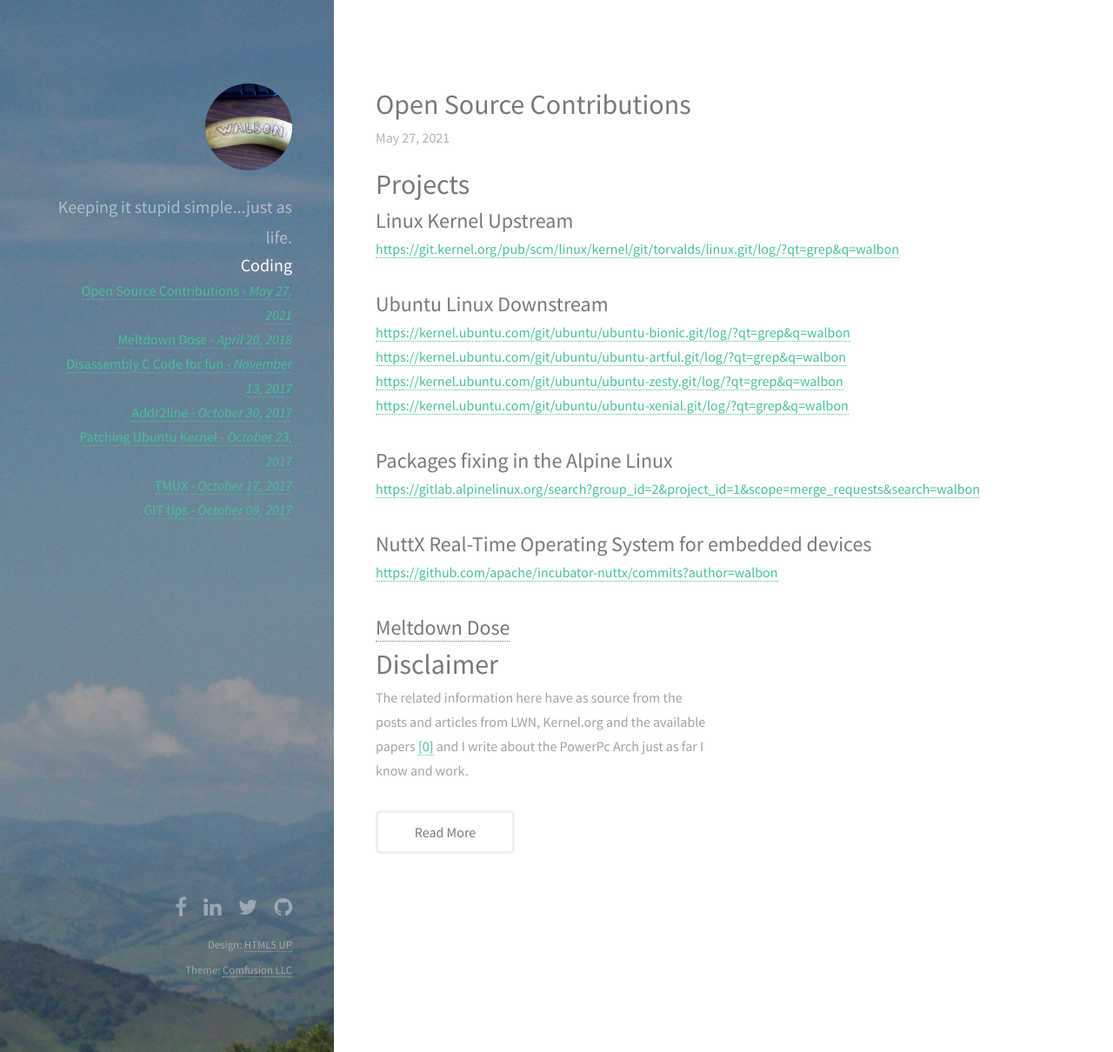
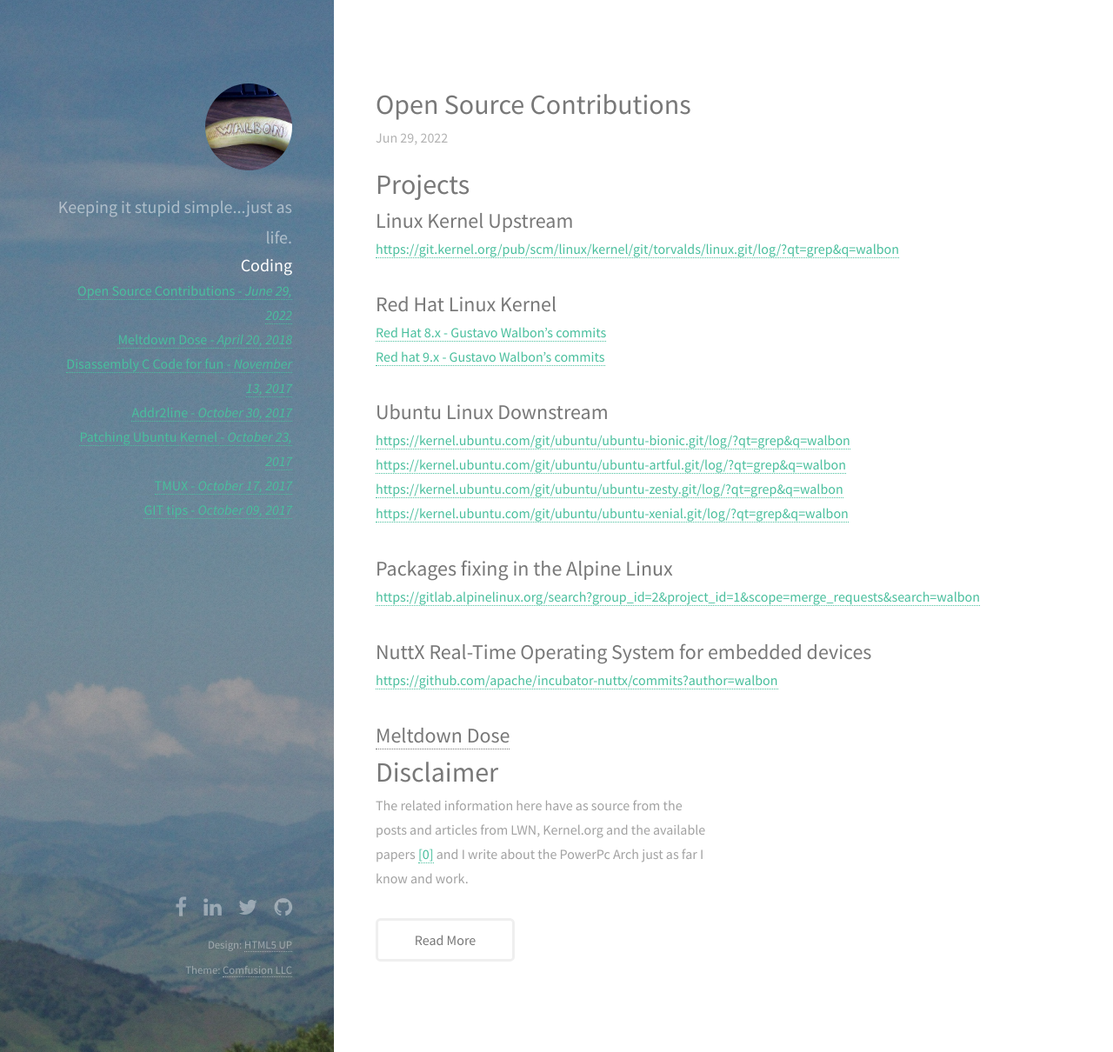
Before and after one commit to walbon/walbon.github.io, a Jekyll site: the page built from _posts/2022-06-29-Contributions.md, in a window 1280 px wide and 1210 px high. Shown: the whole window at 87% size. Built offline with Jekyll 4.4.1, drawn with Linux system fonts in a browser that asks for light colours; nearby versions of some CDN libraries; comment, search, counter and statistics services are not loaded.

Commit message:
[POST]updating of contributions list in opensource projects
Redhat commits are not available, so you can check through the CentOS
changelog.

```diff
--- a/_posts/2021-05-27-Contributions.md
+++ b/_posts/2022-06-29-Contributions.md
@@ -2,21 +2,28 @@
 layout: post
 title: Open Source Contributions
 categories: Coding
-tags: opensource ubuntu git kernel linux
+tags: opensource ubuntu git kernel linux redhat centos
 year: 2021
-month: 05
-day: 27
+month: 06
+day: 29
 permalink: contributions
 ---
 # Projects
 ## Linux Kernel Upstream
 [https://git.kernel.org/pub/scm/linux/kernel/git/torvalds/linux.git/log/?qt=grep&q=walbon](https://git.kernel.org/pub/scm/linux/kernel/git/torvalds/linux.git/log/?qt=grep&q=walbon)
+
+## Red Hat Linux Kernel
+[Red Hat 8.x - Gustavo Walbon's commits](https://git.centos.org/rpms/kernel/blob/c8/f/SPECS/kernel.spec)
+<br>[Red hat 9.x - Gustavo Walbon's commits](https://git.centos.org/rpms/kernel/blob/c9/f/SPECS/kernel.spec)
+
 ## Ubuntu Linux Downstream
 [https://kernel.ubuntu.com/git/ubuntu/ubuntu-bionic.git/log/?qt=grep&q=walbon](https://kernel.ubuntu.com/git/ubuntu/ubuntu-bionic.git/log/?qt=grep&q=walbon)
-[https://kernel.ubuntu.com/git/ubuntu/ubuntu-artful.git/log/?qt=grep&q=walbon](https://kernel.ubuntu.com/git/ubuntu/ubuntu-artful.git/log/?qt=grep&q=walbon)
-[https://kernel.ubuntu.com/git/ubuntu/ubuntu-zesty.git/log/?qt=grep&q=walbon](https://kernel.ubuntu.com/git/ubuntu/ubuntu-zesty.git/log/?qt=grep&q=walbon)
-[https://kernel.ubuntu.com/git/ubuntu/ubuntu-xenial.git/log/?qt=grep&q=walbon](https://kernel.ubuntu.com/git/ubuntu/ubuntu-xenial.git/log/?qt=grep&q=walbon)
+<BR>[https://kernel.ubuntu.com/git/ubuntu/ubuntu-artful.git/log/?qt=grep&q=walbon](https://kernel.ubuntu.com/git/ubuntu/ubuntu-artful.git/log/?qt=grep&q=walbon)
+<BR>[https://kernel.ubuntu.com/git/ubuntu/ubuntu-zesty.git/log/?qt=grep&q=walbon](https://kernel.ubuntu.com/git/ubuntu/ubuntu-zesty.git/log/?qt=grep&q=walbon)
+<BR>[https://kernel.ubuntu.com/git/ubuntu/ubuntu-xenial.git/log/?qt=grep&q=walbon](https://kernel.ubuntu.com/git/ubuntu/ubuntu-xenial.git/log/?qt=grep&q=walbon)
+
 ## Packages fixing in the Alpine Linux
 [https://gitlab.alpinelinux.org/search?group_id=2&project_id=1&scope=merge_requests&search=walbon](https://gitlab.alpinelinux.org/search?group_id=2&project_id=1&scope=merge_requests&search=walbon)
+
 ## NuttX Real-Time Operating System for embedded devices
 [https://github.com/apache/incubator-nuttx/commits?author=walbon](https://github.com/apache/incubator-nuttx/commits?author=walbon)
```
